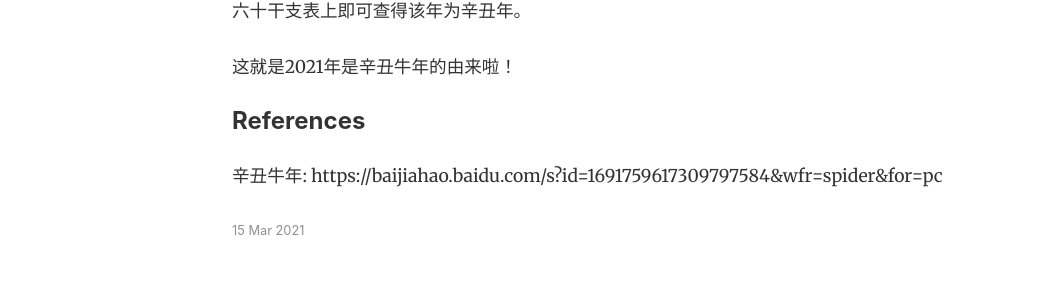
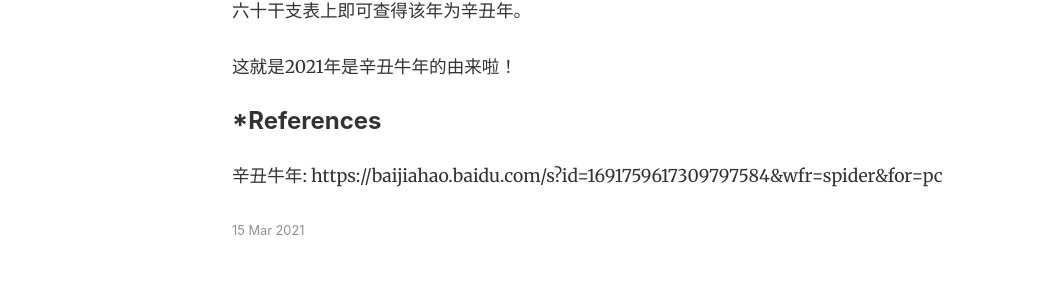
Before and after one commit to Charlotte-WXWQ/wuerdaer090405, a Jekyll site: the page built from _posts/2021-03-15-zodiac.md, in a window 1280 px wide. Shown: the part 1431-1721 px from the top of the page, without its empty margins (53-1116 px from the left). Built offline with Jekyll 4.4.1, drawn with Linux system fonts in a browser that asks for light colours; nearby versions of some CDN libraries.

```diff
--- a/_posts/2021-03-15-zodiac.md
+++ b/_posts/2021-03-15-zodiac.md
@@ -19,5 +19,5 @@ image: assets/images/niu.jpeg
 
 这就是2021年是辛丑牛年的由来啦！
 
-#### References
+#### *References
 辛丑牛年: https://baijiahao.baidu.com/s?id=1691759617309797584&wfr=spider&for=pc
```
